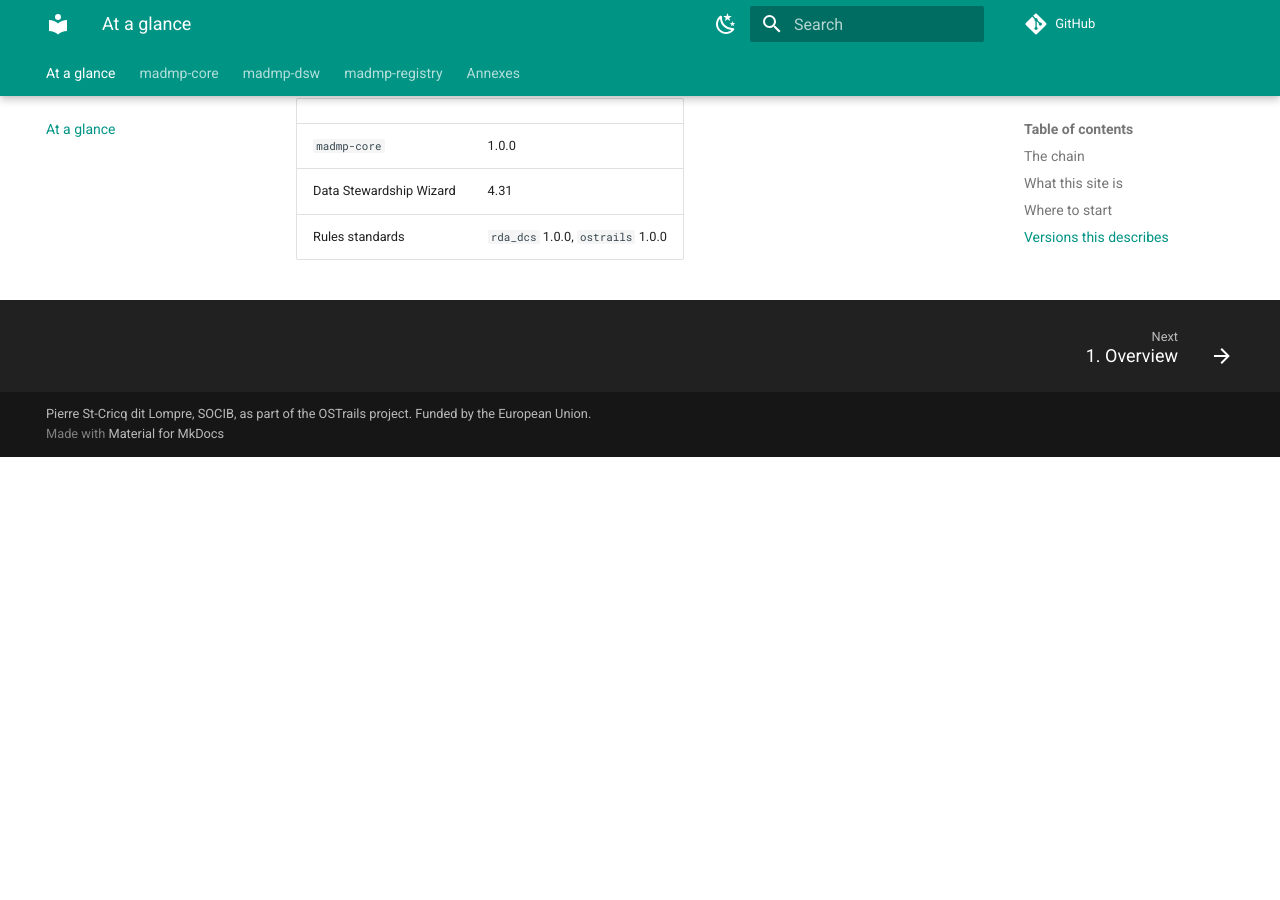
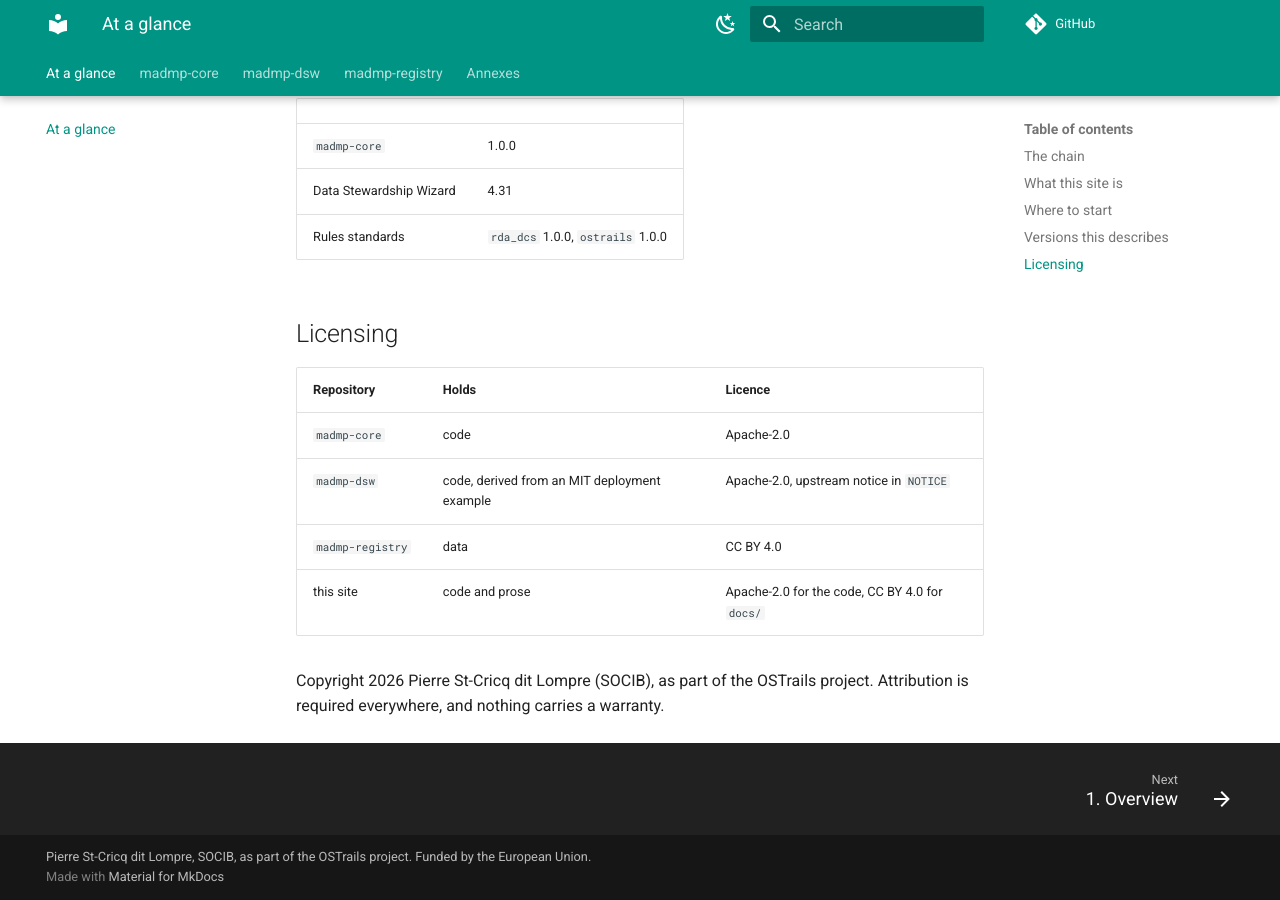
Before and after one commit to pstcricq/ostrails-madmp-technical-docs, an MkDocs documentation site: the page built from docs/index.md, in a window 1280 px wide and 900 px high, scrolled down 2123 px. Built offline with MkDocs 1.6.1 and Material for MkDocs 9.7.7, drawn with Linux system fonts in a browser that asks for light colours; comment, search, counter and statistics services are not loaded; before the commit the page ends 2580 px from its top, so only the background shows below that.

Commit message:
Say the licences, and drop the rough edge they were

```diff
--- a/docs/index.md
+++ b/docs/index.md
@@ -71,3 +71,15 @@ result.
 | `madmp-core` | 1.0.0 |
 | Data Stewardship Wizard | 4.31 |
 | Rules standards | `rda_dcs` 1.0.0, `ostrails` 1.0.0 |
+
+## Licensing
+
+| Repository | Holds | Licence |
+|---|---|---|
+| `madmp-core` | code | Apache-2.0 |
+| `madmp-dsw` | code, derived from an MIT deployment example | Apache-2.0, upstream notice in `NOTICE` |
+| `madmp-registry` | data | CC BY 4.0 |
+| this site | code and prose | Apache-2.0 for the code, CC BY 4.0 for `docs/` |
+
+Copyright 2026 Pierre St-Cricq dit Lompre (SOCIB), as part of the OSTrails
+project. Attribution is required everywhere, and nothing carries a warranty.
```
Also changed, not shown: docs/annexes/02-known-limits.md (+0 -5 lines).
